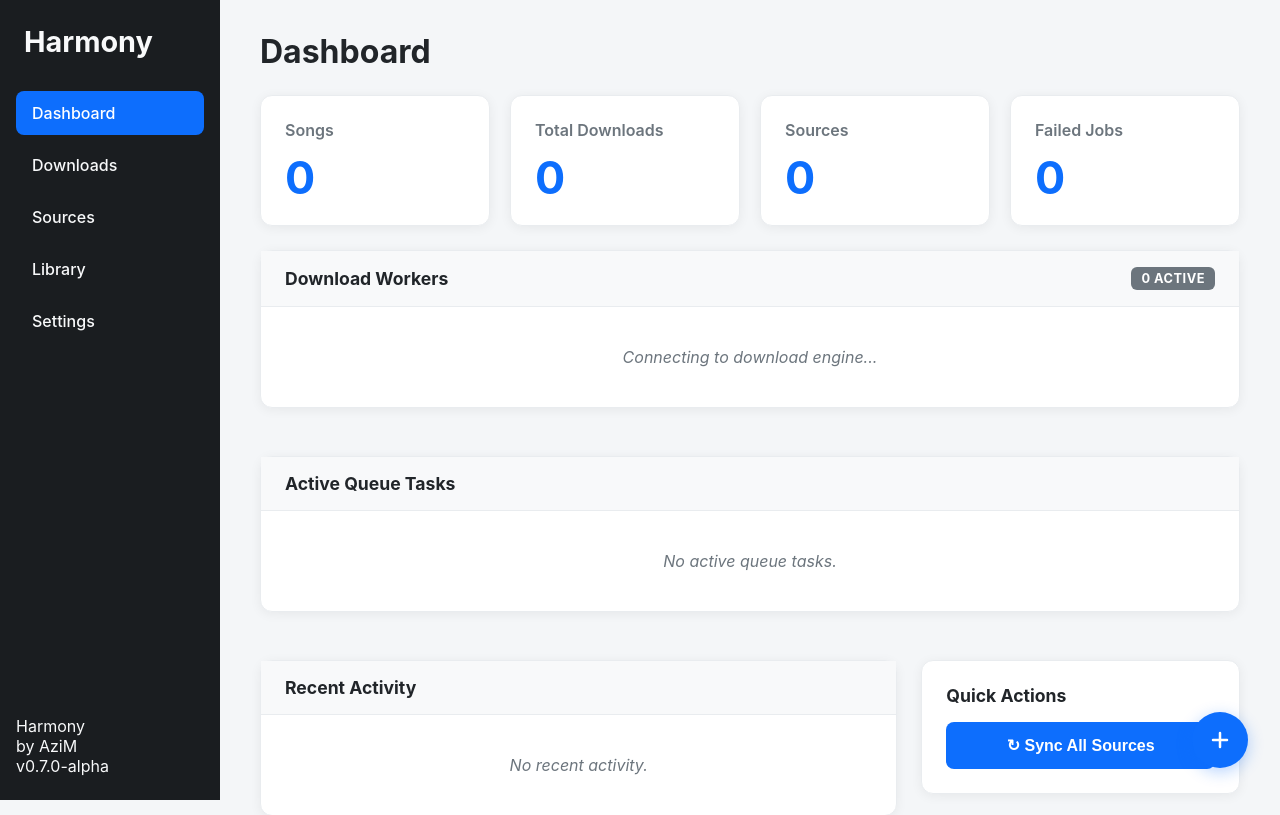
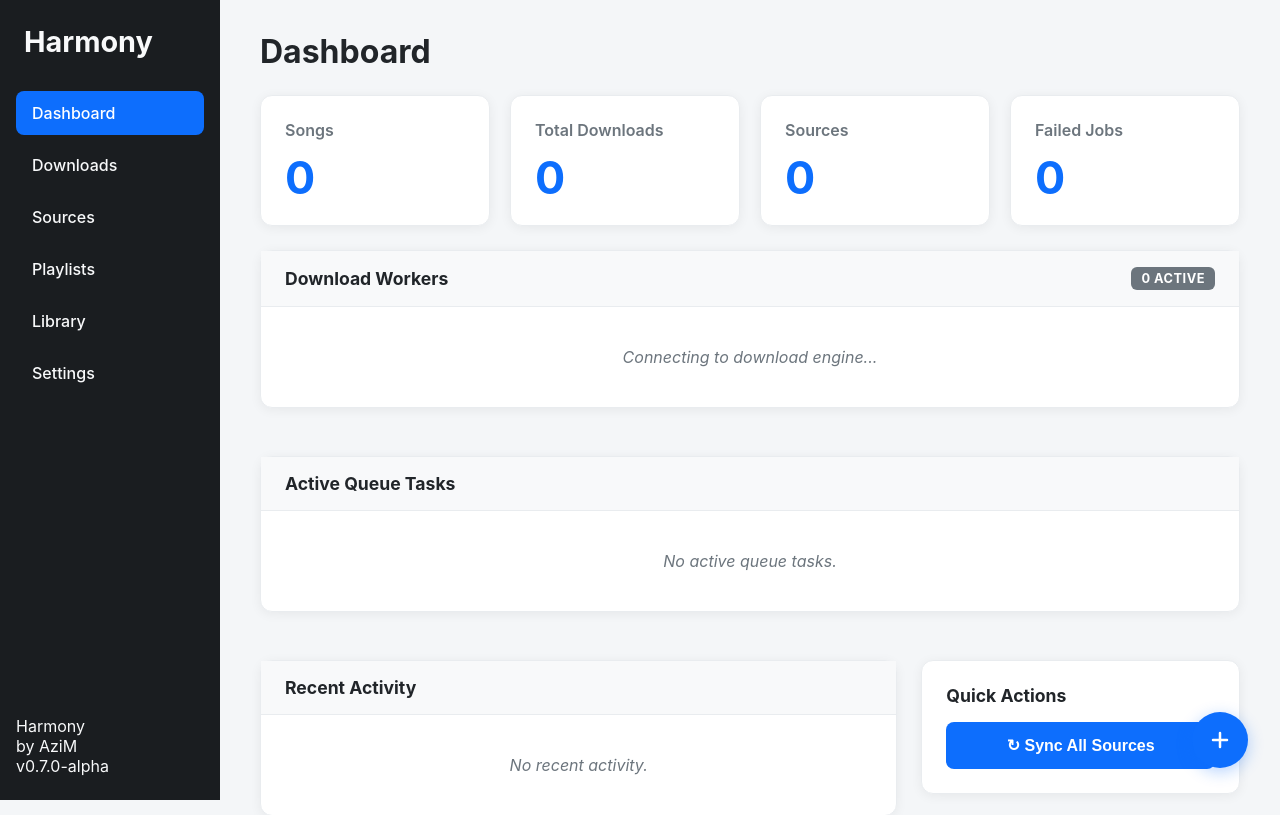
Before and after one commit to azimul-kabir/harmony, a FastAPI app: page / in a window 1280 px wide. Shown: the top 815 px of the page. Run offline with FastAPI, Linux system fonts and the light colour scheme; data that the repository does not hold is empty; parts of the project's set-up code (start-up, migrations or seed data) failed here and were passed over.

Commit message:
Add Playlists link to navigation

```diff
--- a/app/templates/base.html
+++ b/app/templates/base.html
@@ -22,6 +22,10 @@
             <a href="/sources" class="{% if page == 'sources' %}active{% endif %}">
                 <svg class="nav-icon" viewBox="0 0 24 24" fill="none" stroke="currentColor" stroke-width="2" stroke-linecap="round" stroke-linejoin="round"><path d="M21 2v6h-6"></path><path d="M3 12a9 9 0 0 1 15-6.7L21 8"></path><path d="M3 22v-6h6"></path><path d="M21 12a9 9 0 0 1-15 6.7L3 16"></path></svg>
                 <span class="nav-text">Sources</span>
+            </a>
+            <a href="/playlists" class="{% if page == 'playlists' %}active{% endif %}">
+                <svg class="nav-icon" viewBox="0 0 24 24" fill="none" stroke="currentColor" stroke-width="2" stroke-linecap="round" stroke-linejoin="round"><path d="M8 6h13"></path><path d="M8 12h13"></path><path d="M8 18h13"></path><path d="M3 6h.01"></path><path d="M3 12h.01"></path><path d="M3 18h.01"></path></svg>
+                <span class="nav-text">Playlists</span>
             </a>
             <a href="/library" class="{% if page == 'library' %}active{% endif %}">
                 <svg class="nav-icon" viewBox="0 0 24 24" fill="none" stroke="currentColor" stroke-width="2" stroke-linecap="round" stroke-linejoin="round"><path d="M9 18V5l12-2v13"></path><circle cx="6" cy="18" r="3"></circle><circle cx="18" cy="16" r="3"></circle></svg>
```
